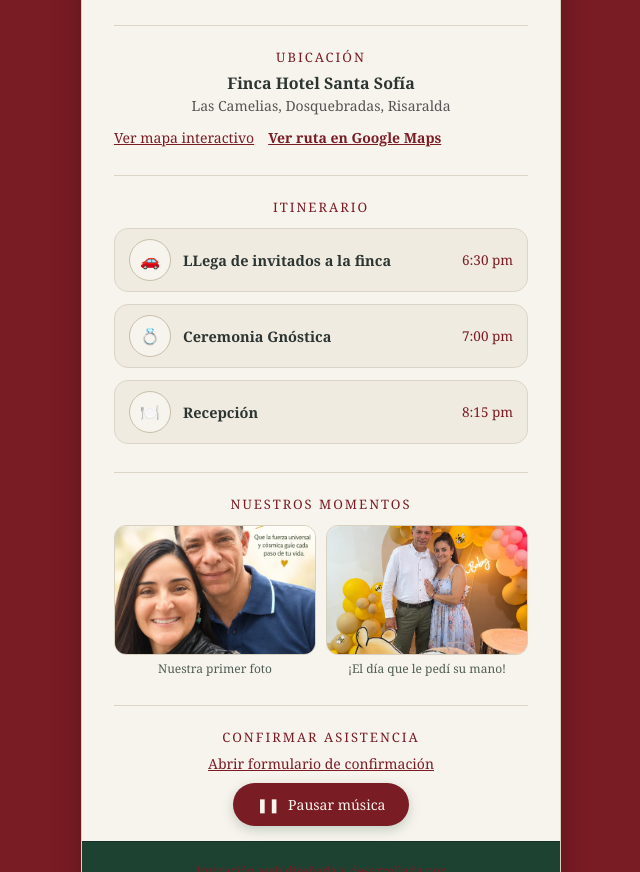
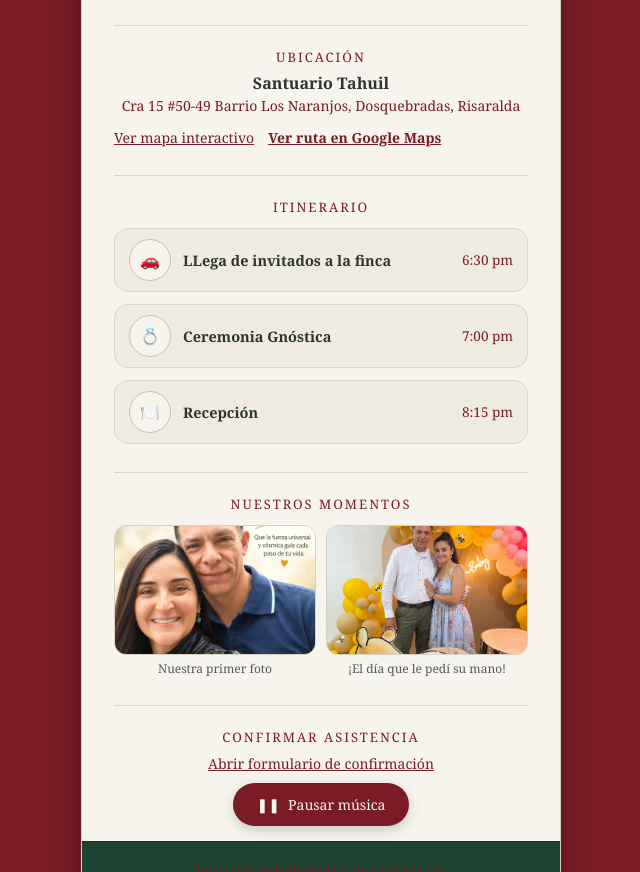
Before and after one commit to LuisDataS/Mi-Boda-G, a plain HTML site: page index.html in a window 1280 px wide. Shown: the part 1602-2474 px from the top of the page, without its empty margins (319-959 px from the left). Drawn offline with Linux system fonts and the light colour scheme.

Commit message:
Update wedding location details in index.html

```diff
--- a/index.html
+++ b/index.html
@@ -657,8 +657,8 @@
 <section id="mapa-boda" style="margin-top: 28px; padding-top: 22px; border-top: 1px solid #dcd4c6;">
   <p class="subtitulo" style="margin-bottom: 6px;">Ubicación</p>
   <p style="font-size: 16px; color: #2c3531; margin-bottom: 12px;">
-    <strong>Finca Hotel Santa Sofía</strong><br>
-    <span style="font-size: 14px; color: #555;">Las Camelias, Dosquebradas, Risaralda</span>
+    <strong>Santuario Tahuil</strong><br>
+    <span style="font-size: 14px; color: #7a1c24;">Cra 15 #50-49 Barrio Los Naranjos, Dosquebradas, Risaralda</span>
   </p>
 
   <div style="display: flex; flex-wrap: wrap; gap: 14px; align-items: center; margin-bottom: 12px;">
```
